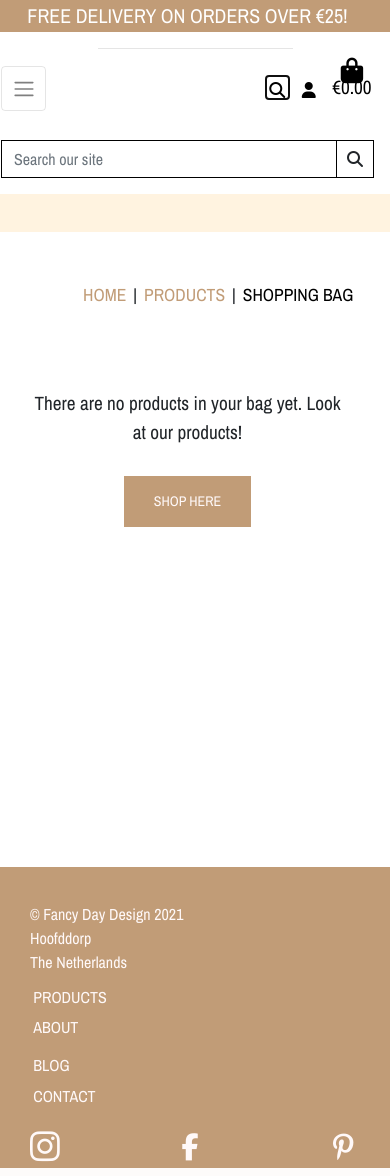
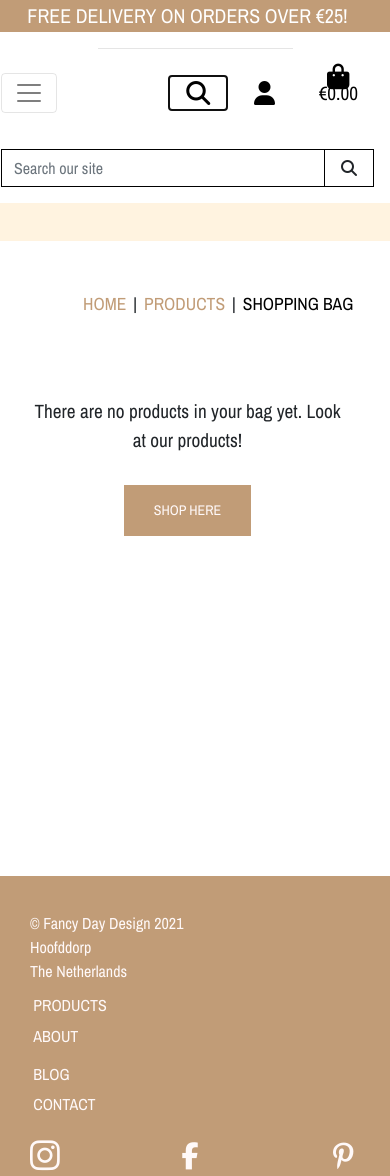
Before and after one commit to gwenjo/FancyDayDesign, a Django app: page /bag/ in a window 390 px wide, after a click that opens the changed part. Run offline with Django 3.2, Linux system fonts and the light colour scheme; parts of the project's set-up code (start-up, migrations or seed data) failed here and were passed over; some libraries are stand-ins or nearby versions.

Commit message:
adding css for media queries

```diff
--- a/static/css/base.css
+++ b/static/css/base.css
@@ -1036,7 +1036,7 @@ footer p {
 	}
 	#home-header,
 	#home-header-tagline {
-		font-size: 45px;
+		font-size: 40px;
 	}
 	#home-header-h1 {
 		font-size: 50px;
@@ -1197,6 +1197,7 @@ footer p {
 		text-align: center;
 		font-size: 0.7rem;
 		font-style: italic;
+		font-weight: bold;
 		line-height: 1.5rem;
 	}
 }
@@ -1214,51 +1215,6 @@ footer p {
 	}
 }
 
-@media (max-width: 991px) {
-    .header-container {
-        padding-top: 116px;
-    }
-
-    body {
-        height: calc(100vh - 116px);
-    }
-
-    .display-4.logo-font.text-black {
-        font-size: 2rem;
-    }
-
-    .nav-link {
-        padding: 0.15rem;
-    }
-
-    .nav-link i.fa-lg {
-        font-size: 1rem;
-    }
-
-    .navbar-toggler {
-        padding: .6rem .6rem;
-        font-size: 1rem;
-    }
-
-    #delivery-banner h4 {
-        font-size: .9rem;
-    }
-
-    .btn.btn-outline-black.rounded-0,
-    .btn.btn-black.rounded-0 {
-        padding: .375rem .375rem;
-    }
-
-    .btn.btn-outline-black.rounded-0.btn-lg,
-    .btn.btn-black.rounded-0.btn-lg {
-        padding: .375rem .375rem;
-        font-size: .75rem;
-    }
-
-    .increment-qty, .decrement-qty {
-        padding: .25rem .5rem !important;
-    }
-}
 /* -----------Slightly larger container on xl screens------------*/
 
 @media (min-width: 1200px) {
```
